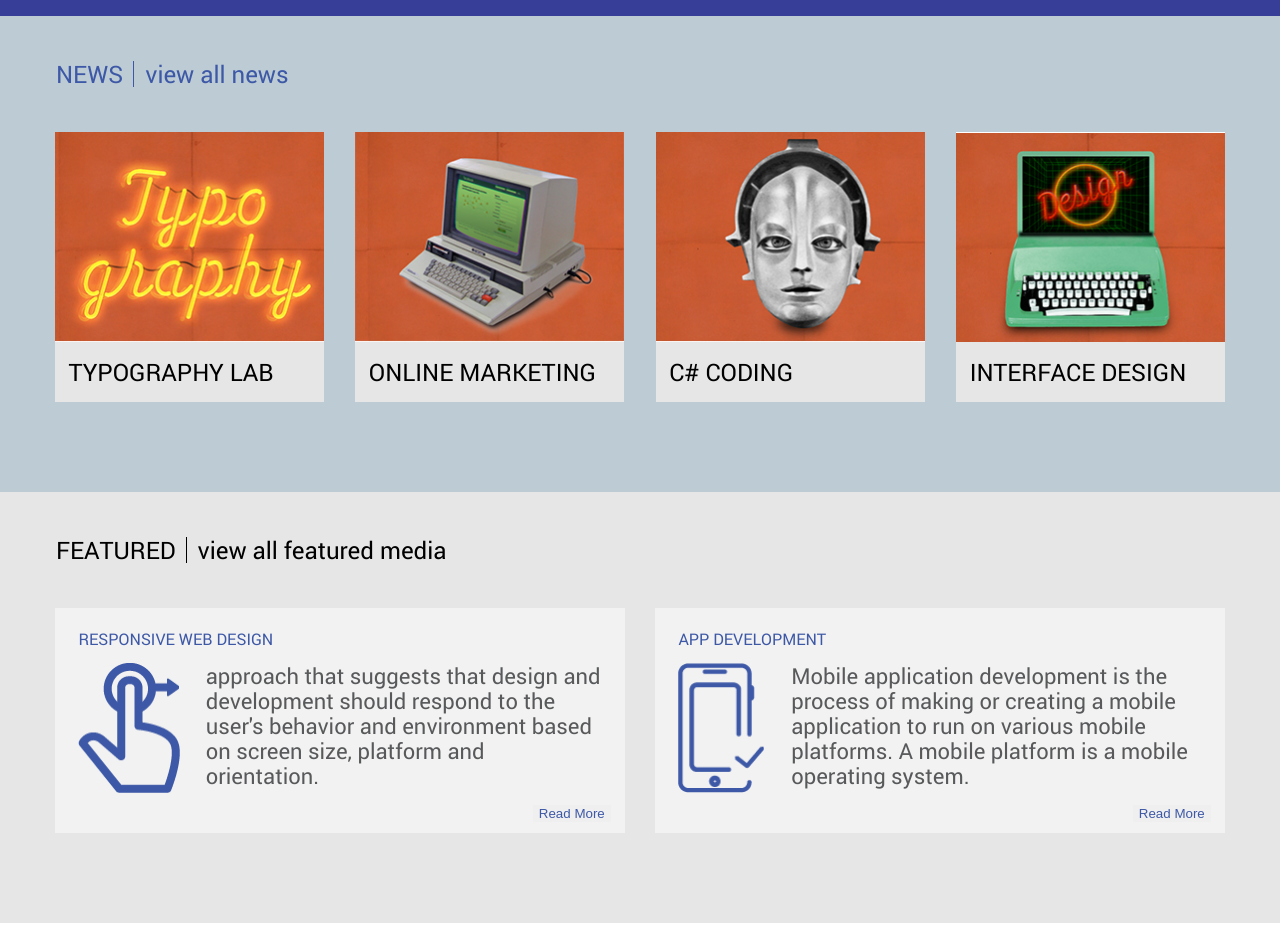
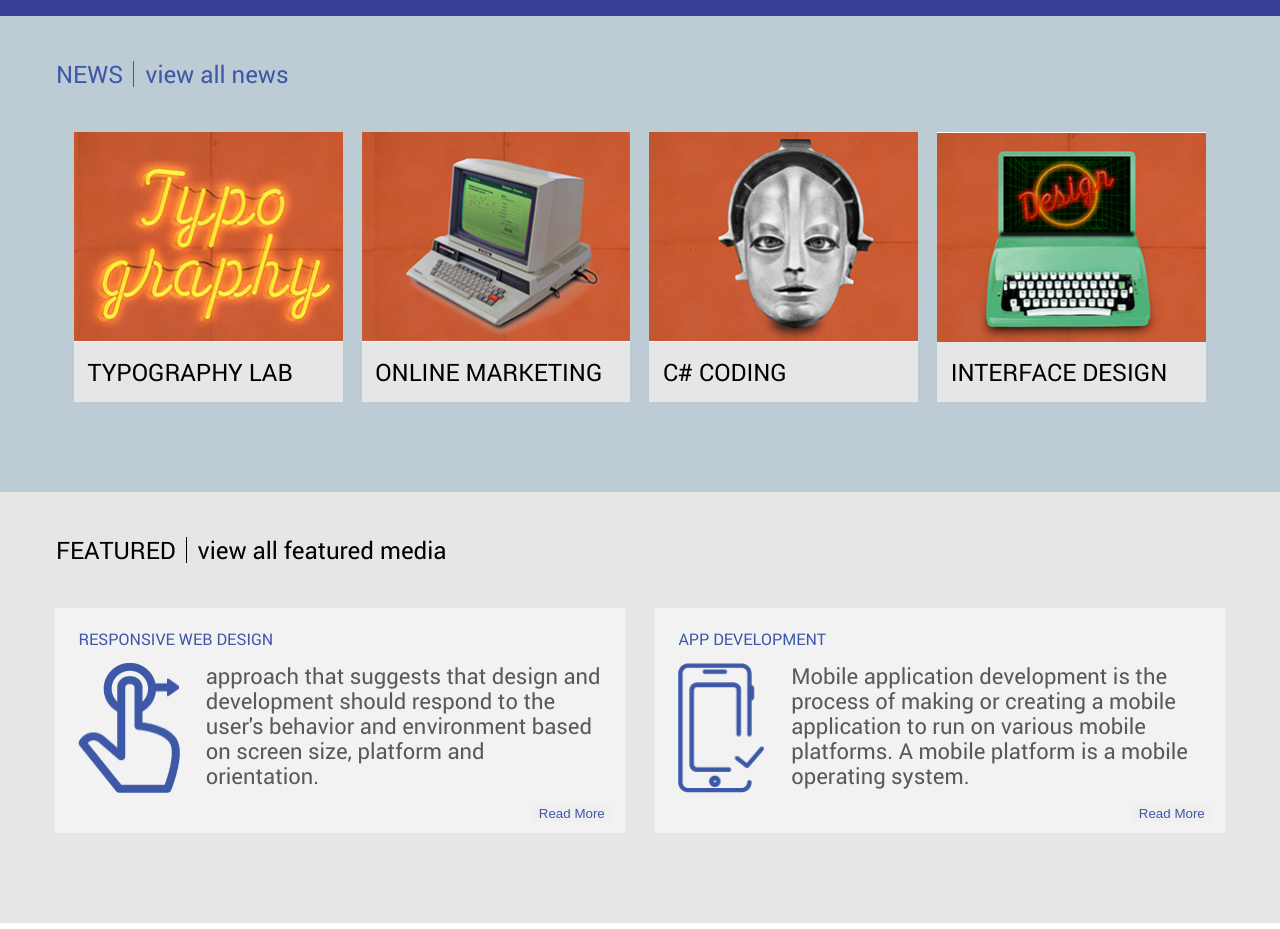
Before and after one commit to Gkhundadze/practice-v1, an Angular app: page /home in a window 1280 px wide. Shown: the part 1160-2089 px from the top of the page. Built offline with nearby package versions, Linux system fonts and the light colour scheme.

Commit message:
production mode works

```diff
--- a/src/app/pages/main-page/main/main.component.html
+++ b/src/app/pages/main-page/main/main.component.html
@@ -59,8 +59,7 @@
                 <p class="">view all news</p>
             </a>
         </div>
-        <div  class="card-box-parrent disp-flex just-sb text-trans-u">
-
+        <div  class="card-box-parrent disp-flex just-se text-trans-u">
             <div *ngFor='let item of newsToRender'>
                 <a [routerLink]="['/news/detailed']">
                     <article class="card-box wid-100">
@@ -68,9 +67,7 @@
                         <h2 class="card-box-title">{{item.title}}</h2>
                     </article>
                 </a>
-
             </div>
-
             <!-- <article class="card-box wid-100">
                 <img src="../assets/images/card-section/img-2.jpg" alt="card image" class="card-box-img wid-100 disp-block">
                 <h2 class="card-box-title">online marketing</h2>
--- a/src/styles.css
+++ b/src/styles.css
@@ -93,6 +93,12 @@ a{
 }
 .just-sb{
     justify-content: space-between;
+}
+.just-se{
+    justify-content: space-evenly;
+}
+.just-sa{
+    justify-content: space-around;
 }
 .just-c{
     justify-content: center;
```
